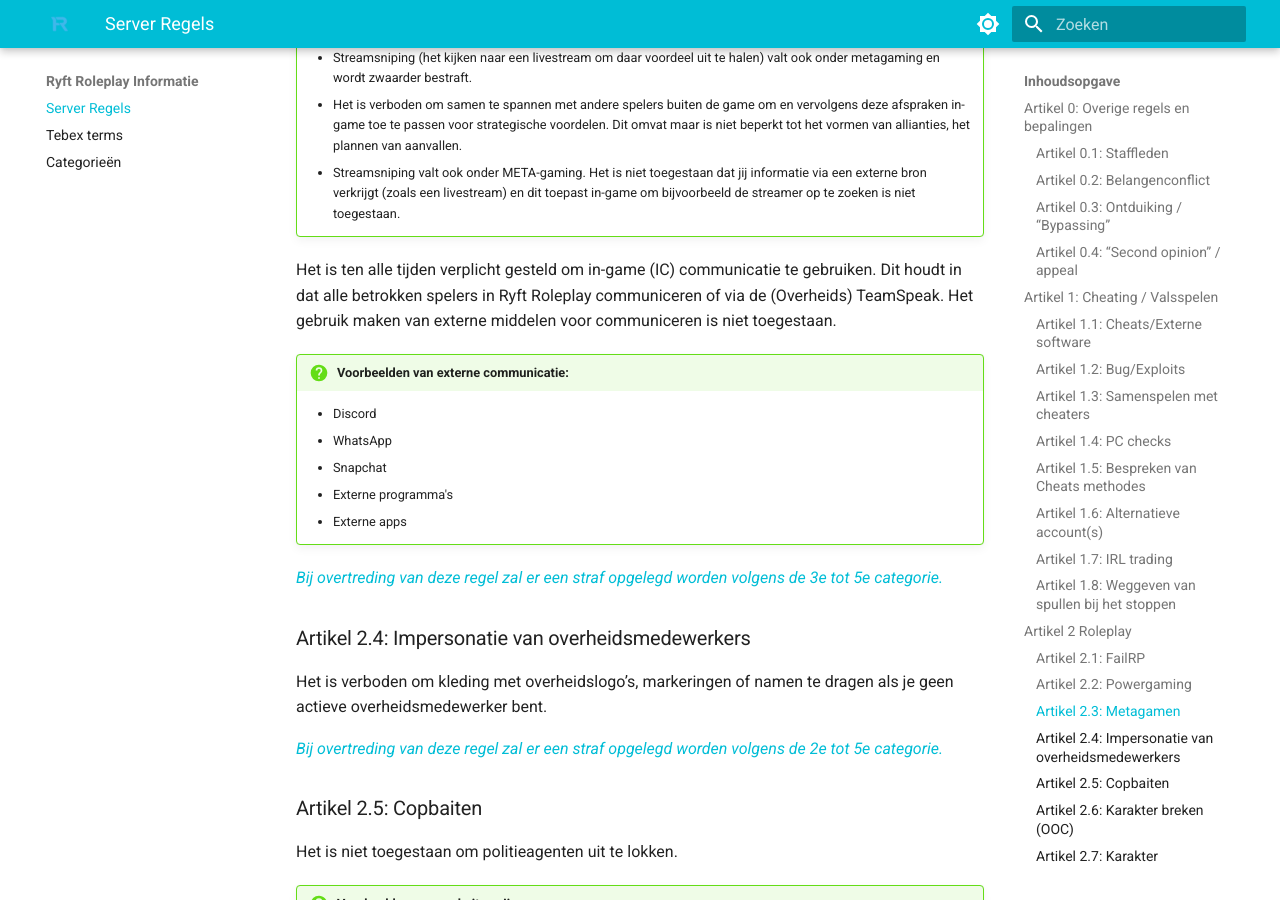
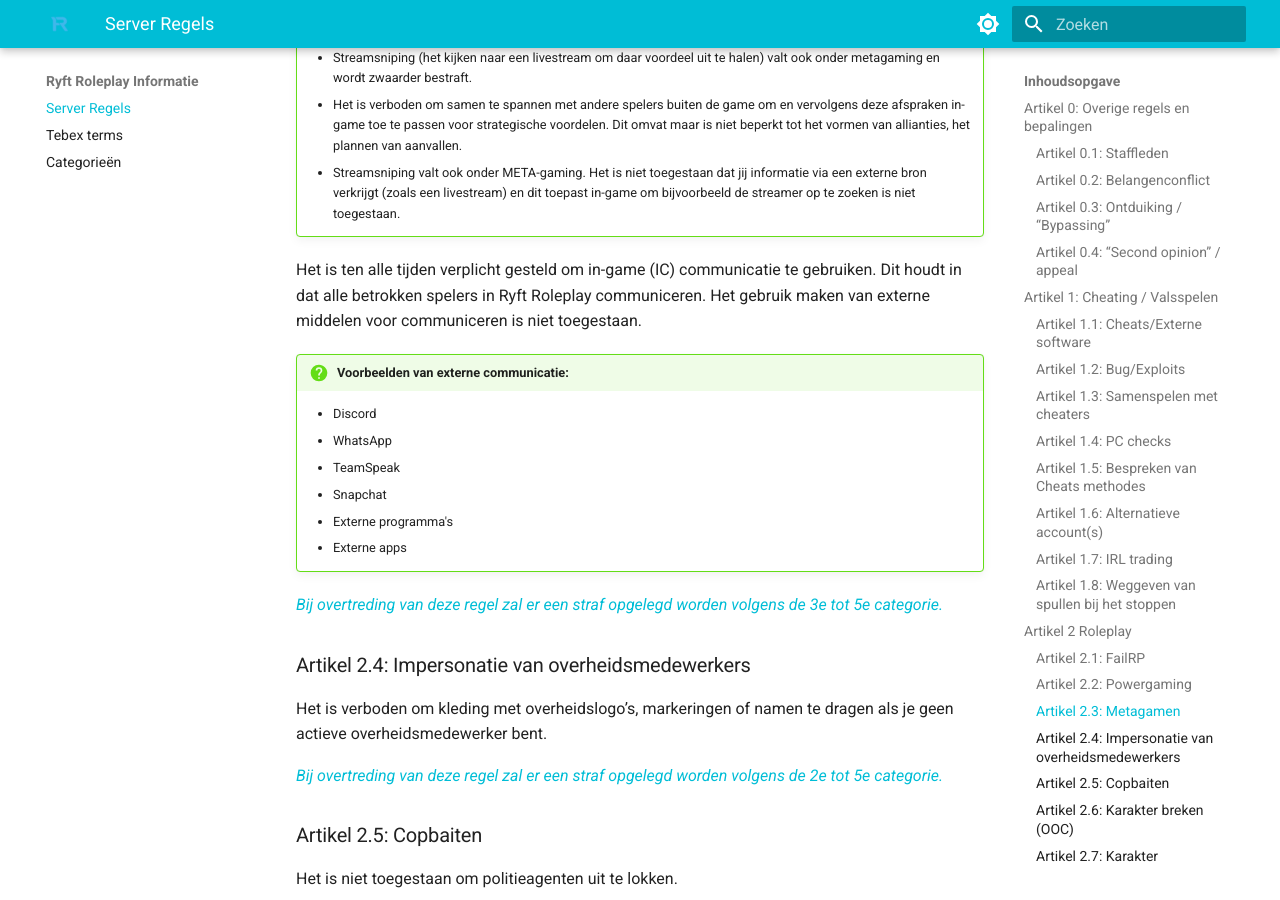
Before and after one commit to RyftRoleplay/regels, an MkDocs documentation site: the page built from docs/index.md, in a window 1280 px wide and 900 px high, scrolled down 5860 px. Built offline with MkDocs 1.6.1 and Material for MkDocs 9.7.7, drawn with Linux system fonts in a browser that asks for light colours; some of the changed text lies outside the part shown.

Commit message:
Regels update
- Removed TeamSpeak mentions
- Removed ANWB mentions

```diff
--- a/docs/index.md
+++ b/docs/index.md
@@ -180,11 +180,12 @@ Gekregen informatie OOC (Out of Character) mag niet worden gebruikt IC (In Chara
     - Het is verboden om samen te spannen met andere spelers buiten de game om en vervolgens deze afspraken in-game toe te passen voor strategische voordelen. Dit omvat maar is niet beperkt tot het vormen van allianties, het plannen van aanvallen.
     - Streamsniping valt ook onder META-gaming. Het is niet toegestaan dat jij informatie via een externe bron verkrijgt (zoals een livestream) en dit toepast in-game om bijvoorbeeld de streamer op te zoeken is niet toegestaan.
 
-Het is ten alle tijden verplicht gesteld om in-game (IC) communicatie te gebruiken. Dit houdt in dat alle betrokken spelers in Ryft Roleplay communiceren of via de (Overheids) TeamSpeak. Het gebruik maken van externe middelen voor communiceren is niet toegestaan.
+Het is ten alle tijden verplicht gesteld om in-game (IC) communicatie te gebruiken. Dit houdt in dat alle betrokken spelers in Ryft Roleplay communiceren. Het gebruik maken van externe middelen voor communiceren is niet toegestaan.
 
 !!! question "Voorbeelden van externe communicatie:"
     - Discord
     - WhatsApp
+    - TeamSpeak
     - Snapchat
     - Externe programma's
     - Externe apps
```
Also changed, not shown: other parts of docs/index.md (+2 -2 lines).
